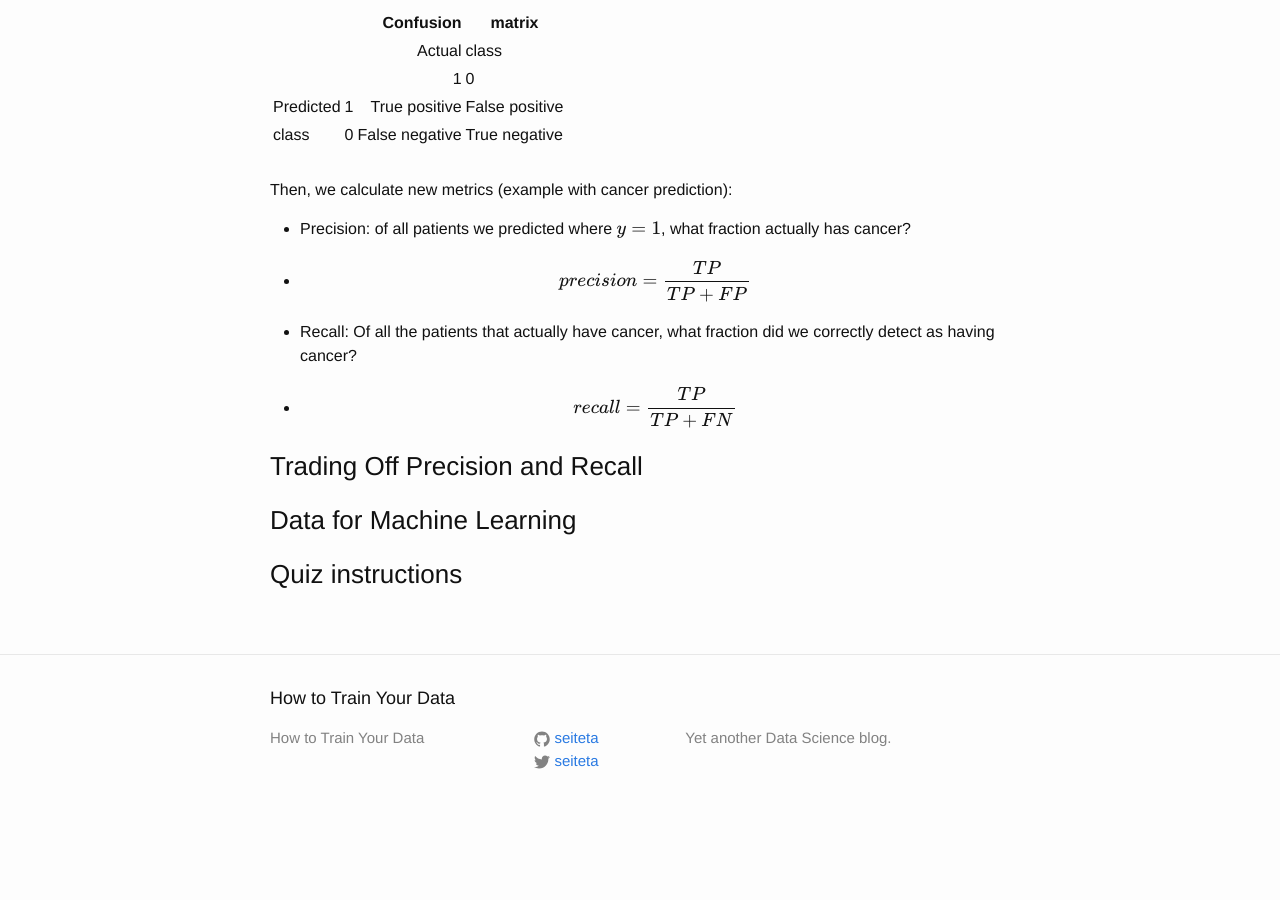
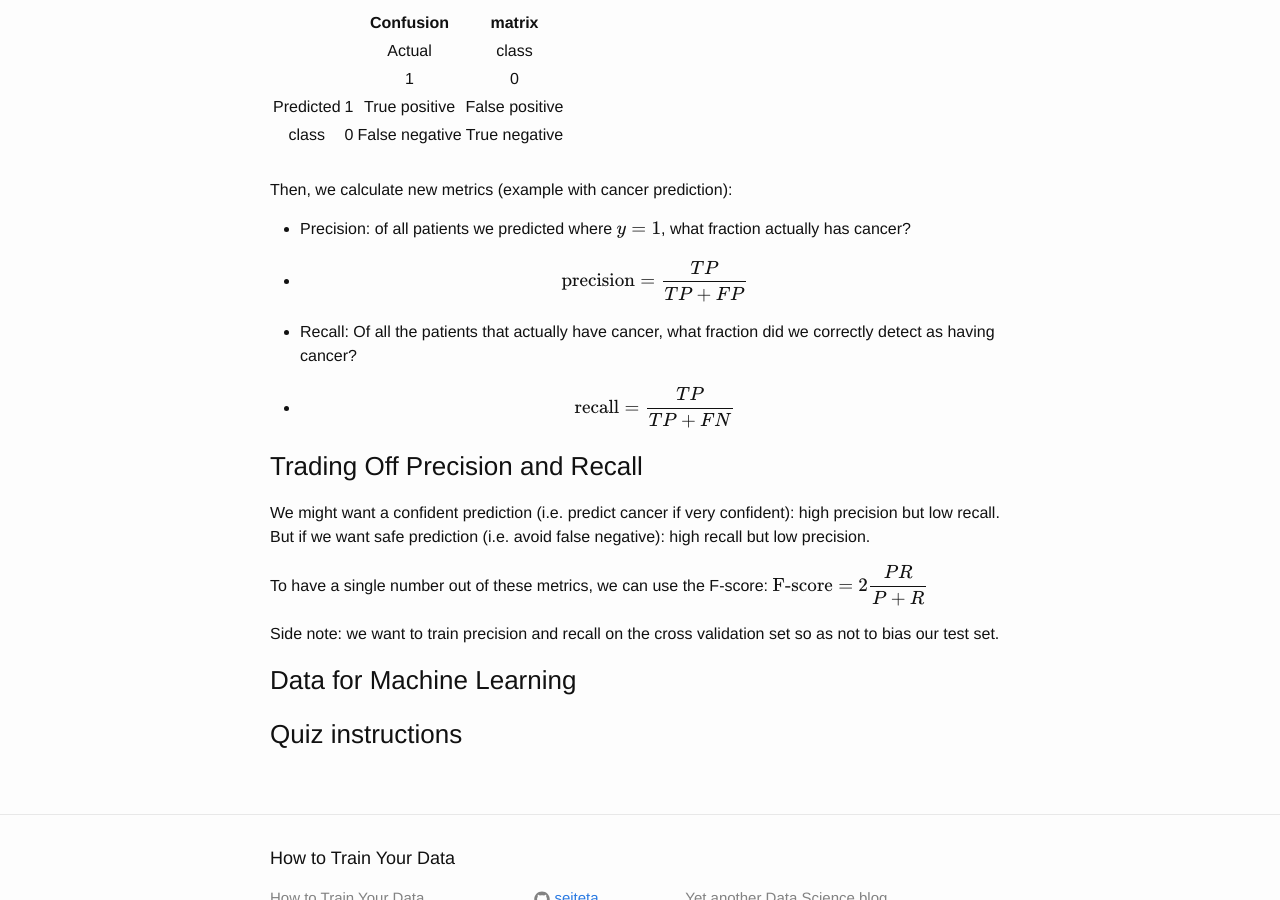
Before and after one commit to seiteta/seiteta.github.io_old, a Jekyll site: the page built from _posts/2014-12-04-machine-learning-notes.md, in a window 1280 px wide and 900 px high, scrolled down 14698 px. Built offline with Jekyll 4.4.1, drawn with Linux system fonts in a browser that asks for light colours; formulas are drawn with MathJax 3; before the commit the page ends 15530 px from its top, so only the background shows below that.

Commit message:
Update 2014-12-04-machine-learning-notes.md

```diff
--- a/_posts/2014-12-04-machine-learning-notes.md
+++ b/_posts/2014-12-04-machine-learning-notes.md
@@ -504,23 +504,29 @@ To test new ideas, it is also important to get error results as a single numeric
 
 If classes are skewed, only having the error result is not enough. To solve this problem, we use the confusion matrix:
 
-|           |   |      Confusion | matrix         |
-|-----------|---|---------------:|----------------|
-|           |   |         Actual | class          |
-|           |   | 1              | 0              |
-| Predicted | 1 | True positive  | False positive |
-| class     | 0 | False negative | True negative  |
+|           |   |    Confusion   |     matrix     |
+|:---------:|:-:|:--------------:|:--------------:|
+|           |   |     Actual     |      class     |
+|           |   |        1       |        0       |
+| Predicted | 1 |  True positive | False positive |
+|   class   | 0 | False negative |  True negative |
 |           |   |                |                |
 
 Then, we calculate new metrics (example with cancer prediction):
 
 * Precision: of all patients we predicted where $$y=1$$, what fraction actually has cancer?
-* $$precision = \frac{TP}{TP+FP}$$
+* $$\text{precision} = \frac{TP}{TP+FP}$$
 * Recall: Of all the patients that actually have cancer, what fraction did we correctly detect as having cancer?
-* $$recall = \frac{TP}{TP+FN}$$
-
+* $$\text{recall} = \frac{TP}{TP+FN}$$
 
 ### Trading Off Precision and Recall
+
+We might want a confident prediction (i.e. predict cancer if very confident): high precision but low recall. But if we want safe prediction (i.e. avoid false negative): high recall but low precision.
+
+To have a single number out of these metrics, we can use the F-score:
+$$\text{F-score} = 2\dfrac{PR}{P + R}$$
+
+Side note: we want to train precision and recall on the cross validation set so as not to bias our test set.
 
 ### Data for Machine Learning
 
```
